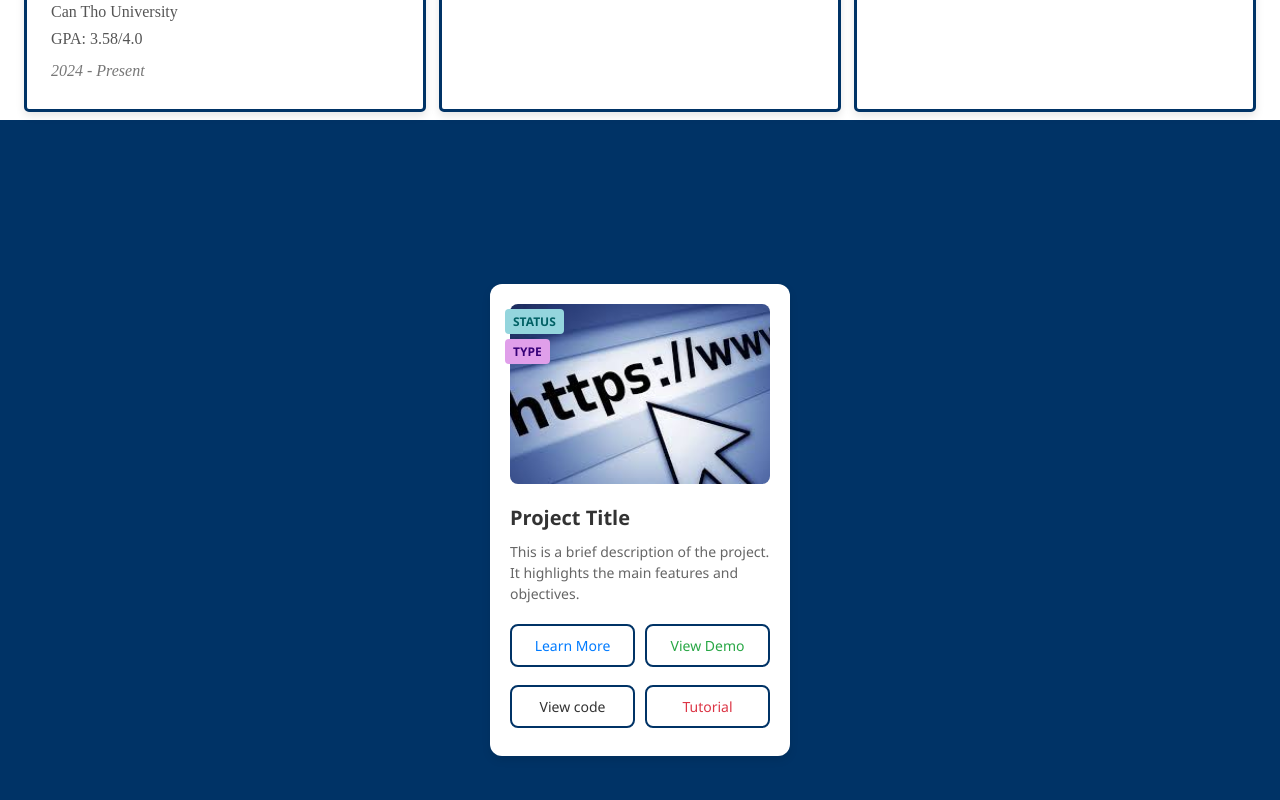
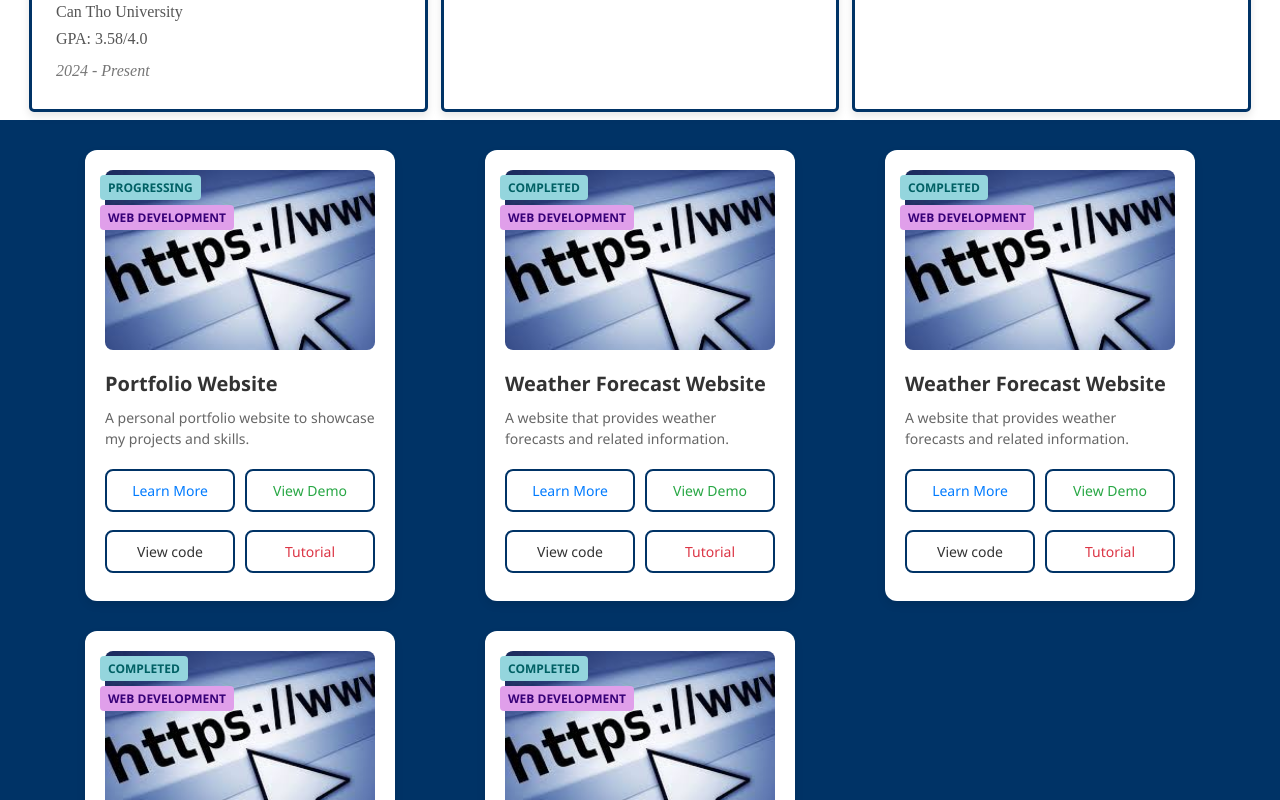
Before and after one commit to VoxDanh/voxdanh-portfolio, a React (Vite) app: page / in a window 1280 px wide. Shown: the part 1480-2280 px from the top of the page. Built offline with nearby package versions, Linux system fonts and the light colour scheme.

Commit message:
feat: add mvp project showcase component

```diff
--- a/src/component/Project/Project.css
+++ b/src/component/Project/Project.css
@@ -1,9 +1,28 @@
 .project-container {
     font-family: 'Segoe UI', Tahoma, Geneva, Verdana, sans-serif;
     background-color: #003366;
-    display: flex;
-    justify-content: center;
-    align-items: center;
     min-height: 100vh;
     margin: 0;
+    display: grid;
+    grid-template-columns: repeat(auto-fit, minmax(320px, 1fr));
+    gap: 30px 0px;
+    padding: 30px 40px;
+    place-items: center;
+    align-content: center;
 }
+@media (max-width: 768px) {
+    .project-container {
+        padding: 30px 20px;
+        gap: 30px;
+        grid-template-columns: repeat(auto-fit, minmax(280px, 1fr));
+    }
+}
+@media (max-width: 480px) {
+    .project-container {
+        padding: 30px 10px;
+        gap: 20px;
+        grid-template-columns: 1fr;
+    }
+}
+/* note: ban đầu tôi nghĩ sẽ làm một showcase kéo ngang để hiển thị nhưng điều này khá khó với tôi hiện tại dù đã vibe ra showcase dạng đó nhưng tôi chưa hiểu hết được nó nên tôi next nó và sử dụng grid layout cho dễ hơn , tôi sẽ update dạng này vào một ngày nào đó
+tôi có để một số project trùng để có thể thấy kết quả khi có nhiều project hơn trong tương lai*/
--- a/src/component/Project/Project.jsx
+++ b/src/component/Project/Project.jsx
@@ -1,10 +1,18 @@
-import './Project.css'
-import ProjectCard from './ProjectCard/ProjectCard.jsx'
-function Project({ ref }) {
+import './Project.css';
+import React, { forwardRef } from 'react';
+import ProjectCard from './ProjectCard/ProjectCard.jsx';
+import projectData from './data-Project-json/Project_Data.json';
+const Project = forwardRef((props, ref) => {
+
     return (
         <article className="project-container" ref={ref}>
-            <ProjectCard />
+            {projectData.map((project) => (
+                <ProjectCard key={project.id} Project_data={project} />
+            ))}
         </article>
-    )
-}
+    );
+});
+
 export default Project;
+
+// note : tôi đã sử dụng fetch để lấy data từ file json nhưng tôi nhận ra không thể fetch lấy dữ liệu ở trong thư mục src vì fetch không có quyền truy cập vào thư mục src nên tôi đã import trực tiếp file json vào component Project.jsx để lấy data cho component ProjectCard.jsx
--- a/src/component/Project/ProjectCard/ProjectCard.css
+++ b/src/component/Project/ProjectCard/ProjectCard.css
@@ -2,7 +2,7 @@
     background-color: #ffffff;
     border-radius: 12px;
     box-shadow: 0 4px 8px rgba(0, 0, 0, 0.1);
-    width: 300px;
+    width: 310px;
     padding: 20px;
     transition: transform 0.2s ease-in-out;
     position: relative;
--- a/src/component/Project/ProjectCard/ProjectCard.jsx
+++ b/src/component/Project/ProjectCard/ProjectCard.jsx
@@ -1,20 +1,19 @@
 import './ProjectCard.css'
-function ProjectCard({ props }) {
+function ProjectCard({ Project_data }) {
     return (
-        <div class="project-card">
-            <div class="project-tags">
-                <p class="project-status">Status</p>
-                <p class="project-type">Type</p>
+        <div className="project-card">
+            <div className="project-tags">
+                <p className="project-status">{Project_data.status}</p>
+                <p className="project-type">{Project_data.type}</p>
             </div>
-            <img src="./src/assets/img-project/images.jpg" alt="Project Image" class="project-image" />
-            <h2 class="project-title">Project Title</h2>
-            <p class="project-description">This is a brief description of the project. It highlights the main features and
-                objectives.</p>
-            <div class="project-links-container">
-                <a href="#" class="project-link nav-links-container">Learn More</a>
-                <a href="#" class="project-demo nav-links-container">View Demo</a>
-                <a href="#" class="project-github nav-links-container">View code</a>
-                <a href="#" class="project-blog nav-links-container">Tutorial</a>
+            <img src={Project_data.imgProject} alt="Project Image" className="project-image" />
+            <h2 className="project-title">{Project_data.nameProject}</h2>
+            <p className="project-description">{Project_data.description}</p>
+            <div className="project-links-container">
+                <a href={Project_data.detailLink} className="project-link nav-links-container">Learn More</a>
+                <a href={Project_data.demoLink} className="project-demo nav-links-container">View Demo</a>
+                <a href={Project_data.gitHubLink} className="project-github nav-links-container">View code</a>
+                <a href={Project_data.tutorialLink} className="project-blog nav-links-container">Tutorial</a>
             </div>
         </div>
     )
--- a/src/component/Project/data-Project-json/Portfolio-Website.json
+++ /dev/null
@@ -1,3 +0,0 @@
-{
-    "Note":""
-}
--- /dev/null
+++ b/src/component/Project/data-Project-json/Project_Data.json
@@ -0,0 +1,97 @@
+[
+    {
+        "id": 1,
+        "nameProject": "Portfolio Website",
+        "imgProject": "src/assets/img-project/images.jpg",
+        "description": "A personal portfolio website to showcase my projects and skills.",
+        "type": "Web Development",
+        "status": "Progressing",
+        "category": "Personal-Project",
+        "techStack": [
+            "React",
+            "CSS",
+            "JavaScript",
+            "HTML"
+        ],
+        "detailLink": "#",
+        "demoLink": "#",
+        "gitHubLink": "#",
+        "tutorialLink": "#"
+    },
+    {
+        "id": 2,
+        "nameProject": "Weather Forecast Website",
+        "imgProject": "src/assets/img-project/images.jpg",
+        "description": "A website that provides weather forecasts and related information.",
+        "type": "Web Development",
+        "status": "Completed",
+        "category": "Toy-Project",
+        "techStack": [
+            "HTML",
+            "CSS",
+            "JavaScript",
+            "OpenWeatherMap_API"
+        ],
+        "detailLink": "#",
+        "demoLink": "#",
+        "gitHubLink": "#",
+        "tutorialLink": "#"
+    },
+    {
+        "id": 2,
+        "nameProject": "Weather Forecast Website",
+        "imgProject": "src/assets/img-project/images.jpg",
+        "description": "A website that provides weather forecasts and related information.",
+        "type": "Web Development",
+        "status": "Completed",
+        "category": "Toy-Project",
+        "techStack": [
+            "HTML",
+            "CSS",
+            "JavaScript",
+            "OpenWeatherMap_API"
+        ],
+        "detailLink": "#",
+        "demoLink": "#",
+        "gitHubLink": "#",
+        "tutorialLink": "#"
+    },
+    {
+        "id": 2,
+        "nameProject": "Weather Forecast Website",
+        "imgProject": "src/assets/img-project/images.jpg",
+        "description": "A website that provides weather forecasts and related information.",
+        "type": "Web Development",
+        "status": "Completed",
+        "category": "Toy-Project",
+        "techStack": [
+            "HTML",
+            "CSS",
+            "JavaScript",
+            "OpenWeatherMap_API"
+        ],
+        "detailLink": "#",
+        "demoLink": "#",
+        "gitHubLink": "#",
+        "tutorialLink": "#"
+    },
+    {
+        "id": 2,
+        "nameProject": "Weather Forecast Website",
+        "imgProject": "src/assets/img-project/images.jpg",
+        "description": "A website that provides weather forecasts and related information.",
+        "type": "Web Development",
+        "status": "Completed",
+        "category": "Toy-Project",
+        "techStack": [
+            "HTML",
+            "CSS",
+            "JavaScript",
+            "OpenWeatherMap_API"
+        ],
+        "detailLink": "#",
+        "demoLink": "#",
+        "gitHubLink": "#",
+        "tutorialLink": "#"
+    }
+]
--- a/src/component/Project/data-Project-json/Weather-Forecast-Website.json
+++ /dev/null
@@ -1,3 +0,0 @@
-{
-    "Note": ""
-}
--- a/src/component/Resume/Resume.css
+++ b/src/component/Resume/Resume.css
@@ -6,7 +6,7 @@ p {
     background-color: rgb(255, 255, 255);
     padding: 2.8rem 1.5rem 0.5rem 1.5rem;
     /* Tăng padding top để chứa phần avatar bị trồi lên của Information */
-    margin: 0 auto;
+    margin: 0px 5px;
     max-width: 100%;
     /* Giới hạn chiều rộng trang */
     box-sizing: border-box;
```
